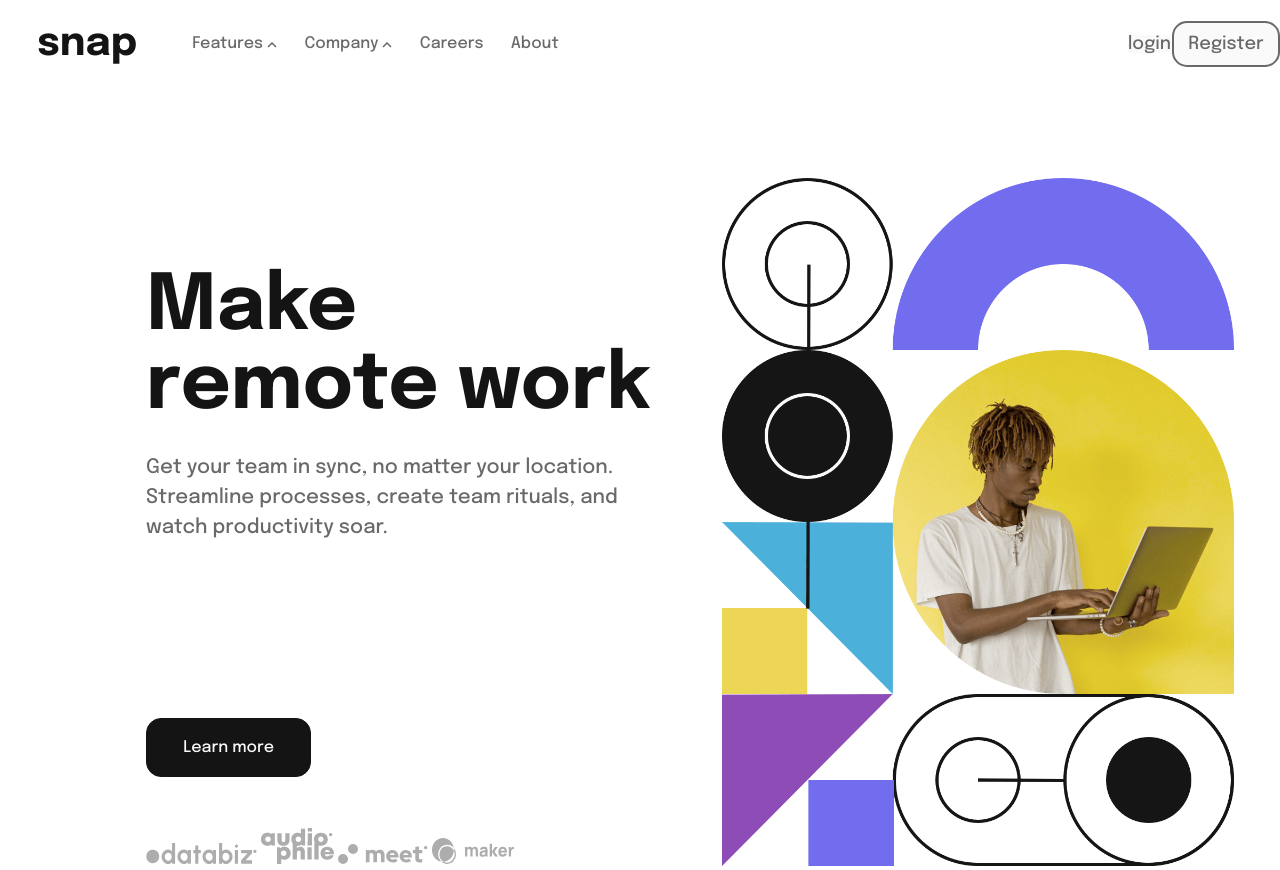
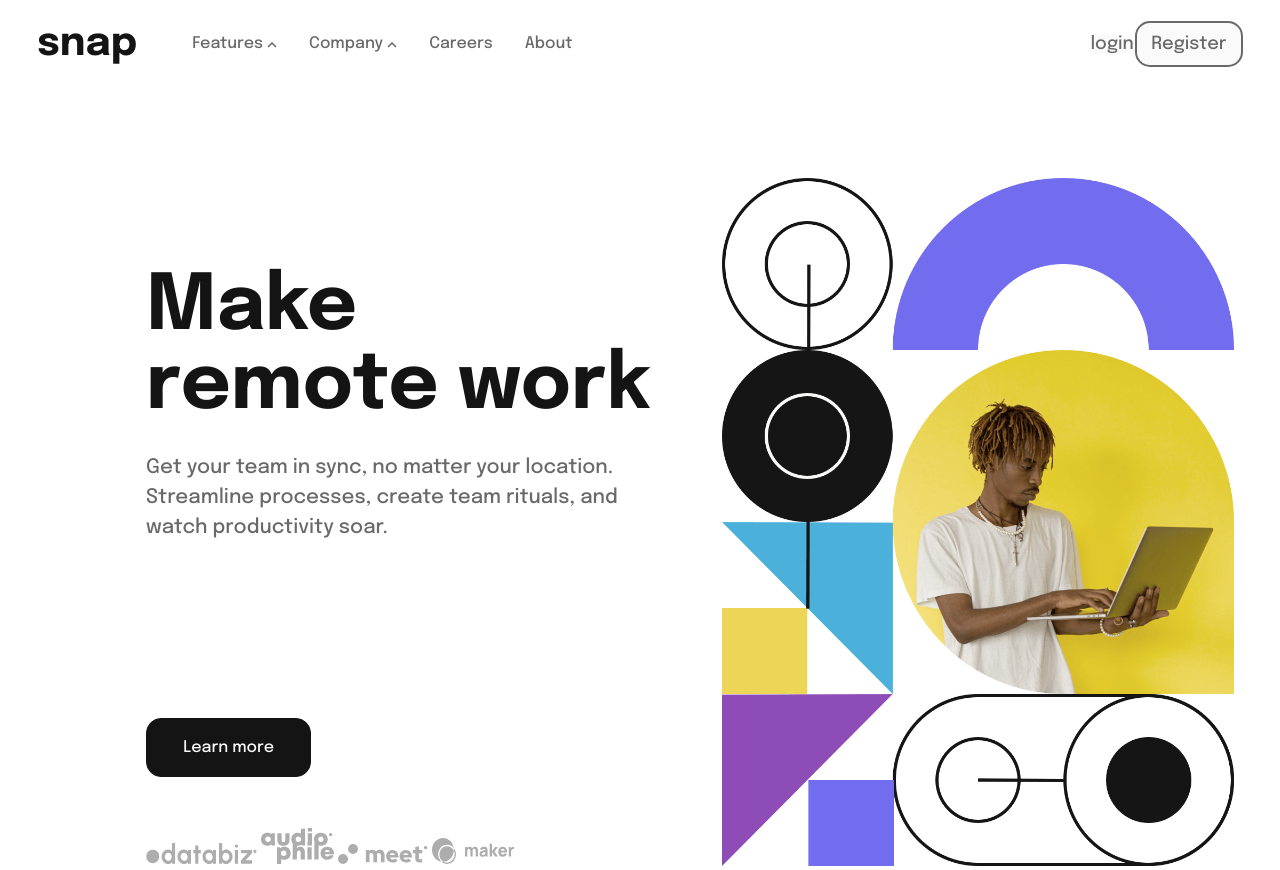
Before and after one commit to HugoEnriqueAyalaAlarcon/Make_Remote_Work, a plain HTML site: page index.html in a window 1280 px wide. Drawn offline with Linux system fonts and the light colour scheme.

Commit message:
final v1

```diff
--- a/displaxflex.css
+++ b/displaxflex.css
@@ -1,7 +1,4 @@
-/*dimenciones barra de navegacion*/
-*{
-   /* outline: red 1px solid;*/
-}
+
 #centarWeb{
     width: 100vw;
     display: flex;
@@ -74,7 +71,8 @@
 }
 /*caja padre de login y register*/
 .nav__box-login{
-    margin-left: 44.375%;
+    margin-left: 40.375%;
+    margin-right: 2.91%;
     width: 200px;
     display: flex;
     align-items: center;
```
